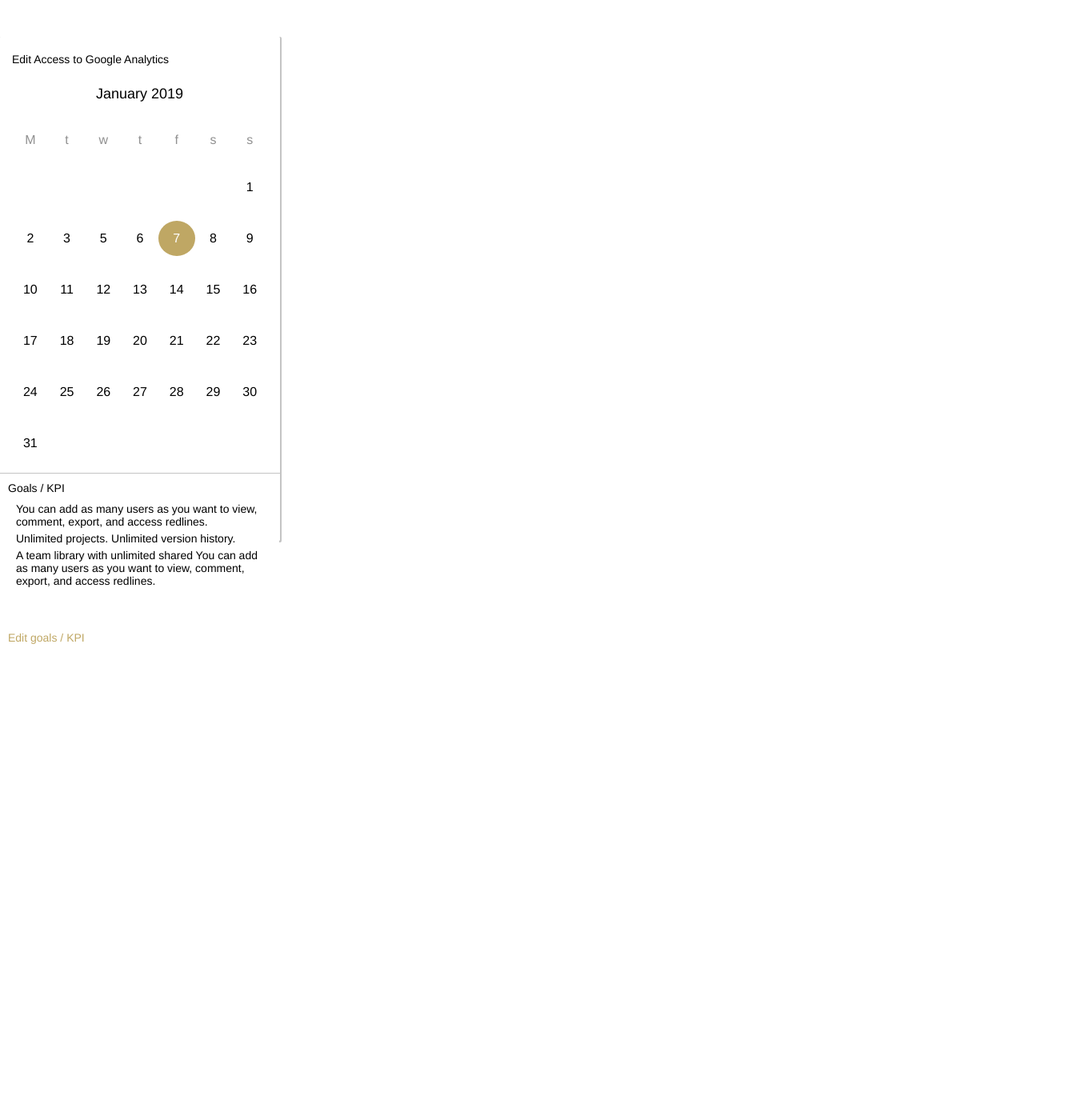
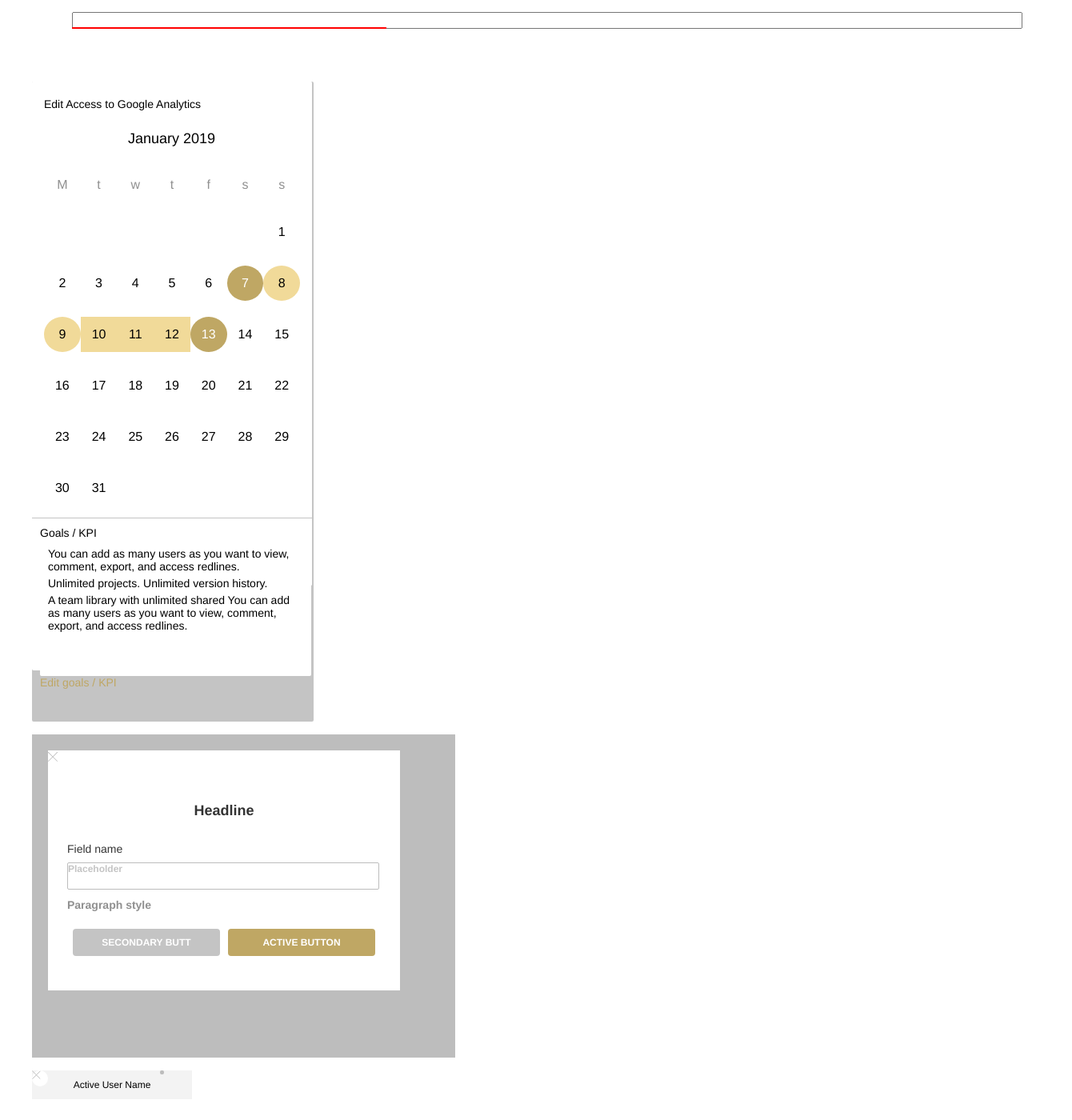
Before and after one commit to Vprokv/React_lessen1, a React (Create React App) app: page / in a window 1280 px wide. Shown: the part 96-1496 px from the top of the page at 80% size, 1340 px wide, since content can reach past the window. Before the commit the page ends 901 px from the top, so only its background shows below. Built offline with nearby package versions, Linux system fonts and the light colour scheme.

Commit message:
Конец урока  с домашним заданием

```diff
--- a/src/App.css
+++ b/src/App.css
@@ -5,7 +5,11 @@ body{
 }
 
 .App {
+  display: grid;
+ grid-gap: 1em;
   width: 100%;
+  padding: 20px;
+  margin: 20px;
 }
 
 .App-logo {
@@ -62,6 +66,9 @@ button {
   background: #C4C4C4;
 }
 
+.button-color-#F3F3F3{
+  background: #F3F3F3;
+}
 .write-color-black {
   color: #000000;
 }
@@ -73,6 +80,8 @@ button {
 }
 
 .button-usual {
+  width: 184px;
+  height: 34px;
   font-family: Helvetica;
   font-style: normal;
   font-weight: bold;
@@ -83,8 +92,98 @@ button {
   text-transform: uppercase;
   color: #FFFFFF;
   border-radius: 4px;
+  margin: 5px;
+
+}
+
+.Headline-container{
+  width: 489px;
+  height: 364px;
+  left: 2463px;
+  top: 860px;
+  background: #BDBDBD;
+  padding: 20px;
+
+}
+.Headline-container-White{
+  width: 440px;
+  height: 300px;
+  left: 2487px;
+  top: 885px;
+  background: #FFFFFF;
+}
+.Headline-rectangle-white-392x21{
+  width: 392px;
+  height: 21px;
+  left: 2511px;
+  top: 932px;
+
+  font-family: Helvetica;
+  font-style: normal;
+  font-weight: bold;
+  font-size: 18px;
+  line-height: 21px;
+  text-align: center;
+  color: #333333;
+
+  padding: 47px 24px 232px 24px ;
+}
+
+.Headline-rectangle-white-227x17{
+  width: 390px;
+  height: 34px;
 
 
+  font-family: Helvetica;
+  font-style: normal;
+  font-weight: normal;
+  font-size: 14px;
+  /*line-height: 140%;*/
+  display: flex;
+  align-items: center;
+  justify-content: left;
+
+  padding: 20px 0px 0px 0px;
+}
+.place-holder{
+  width: 390px;
+  height: 34px;
+  left: 22px;
+  top: 2px;;
+
+  background: #FFFFFF;
+  border: 1px solid #BDBDBD;
+  box-sizing: border-box;
+  border-radius: 2px;}
+
+ .Paragraph-style{
+   width: 392px;
+   height: 44px;
+   left: 2512px;
+   top: 1040px;
+
+ }
+.Paragraph-style-1{
+  font-size: 14px;
+  line-height: 140%;
+
+  color: #909090;
+
+  display: flex;
+  align-items: center;
+  justify-content: left;
+  padding: 10px 0px 0px 0px;
+}
+
+.place-holder-1{
+  color: #C4C4C4;
+  font-size: 12px;
+  line-height: 120%;
+
+
+  display: flex;
+  align-items: center;
+  justify-content: left;
 }
 
 .calendar-rectangle-white{
@@ -97,10 +196,11 @@ button {
 }
 .calendar-rectangle-grey{
   width: 352px;
-  height: 632px;
+  height: 800px;
   left: 2019px;
   top: 396px;
   border-radius: 2px;
+
 
 }
 .calendar-line-grey{
@@ -129,31 +229,6 @@ button {
   padding: 5px 5px 5px 10px;
 
 }
-.button-oval{
-  width: 213px;
-  height: 44px;
-  left: 2035px;
-  top: 645px;
-
-
-  background: #F1DA99;
-  border-radius: 40px;
-
-  display: flex;
-  align-items: center;
-  justify-content: center
-
-
-}
-.button-circle{
-  width: 44px;
-  height: 44px;
-  left: 2255px;
-  top: 605px;
-
-  background: #BFA764;
-  border-radius: 40px;
-}
 
 .calendar-container {
   width: 350px;
@@ -161,6 +236,51 @@ button {
   border-radius: 2px;
   padding: 20px 15px 15px 15px;
 
+}
+
+.button-Active-User-Name{
+display: grid;
+  grid-template-columns: 1fr 3fr 1fr;
+  height: 36px;
+  width: 200px;
+  background: #F3F3F3;
+
+}
+
+
+.Active-User-Name{
+
+  border-radius: 2px;
+  justify-content: center;
+  align-content: center;
+  align-items: center;
+  text-align: center;
+  font-style: normal;
+  display: flex;
+  font-size: 12px;
+  line-height: 140%;
+
+}
+
+.Ellipse-grey{
+  height: 5px;
+  width: 5px;
+  background: #BDBDBD;
+  border-radius: 2px;
+  margin: 0px;
+  display: flex;
+  align-content: center;
+  align-items: center;
+  text-align: center;
+}
+
+.Ellipse-white{
+  height: 20px;
+  width: 20px;
+  background: #FFFFFF;
+  border-radius: 20px;
+  margin: 0px;
+  display: flex;
 }
 
 .color-white {
@@ -184,7 +304,7 @@ button {
   margin: 15px;
 }
 
-.day-selected {
+.day-selected-dark {
   background: #BFA764;
   border-radius: 50%;
   height: 100%;
@@ -193,6 +313,25 @@ button {
   justify-content: center;
 }
 
+.day-selected-light-1 {
+  background: #F1DA99;
+  border-radius: 50%;
+  height: 100%;
+  width: 100%;
+  display: flex;
+  align-items: center;
+  justify-content: center;
+}
+
+.day-selected-light-2 {
+  background: #F1DA99;
+  border-radius: 0%;
+  height: 100%;
+  width: 100%;
+  display: flex;
+  align-items: center;
+  justify-content: center;
+}
 .last-column {
   grid-column: -1 / -2;
 }
@@ -234,3 +373,12 @@ button {
 .w-100-percent {
   width: 100%;
 }
+
+vector-cross{
+  left: 0%;
+  right: 100%;
+  top: -0.01%;
+  bottom: 0.71%;
+  padding: 20px 15px 15px 15px;
+
+}
--- a/src/App.js
+++ b/src/App.js
@@ -1,4 +1,4 @@
-import { useState, useCallback, useMemo } from 'react'
+import {useState, useCallback, useMemo} from 'react'
 import logo from './logo.svg';
 import './App.css';
 
@@ -7,13 +7,15 @@ const MAX_INPUT_LENGTH = 15 // максмимальное кол-во симво
 function App() {
     const [userInput, setUserInput] = useState("")
     const handleUserInput = useCallback((e) => {
-        const { target: { value } } = e
+        const {target: {value}} = e
         console.log('длинна инпута', value.length)
         setUserInput(value)
+
+
     }, [])
     const underLineInputStyles = useMemo(() => {
-        // console.log('считается 1 раз')
-        return ({ width: `${5/ MAX_INPUT_LENGTH * 100}%`, background: "red" })
+        console.log('считается 1 раз')
+        return ({width: `${5 / MAX_INPUT_LENGTH * 100}%`, background: "red"})
     }, [])
 
     // const underLineInputStyles2 = useMemo(() => {
@@ -70,15 +72,16 @@ function App() {
                             <span className="last-column">1</span>
                             <span>2</span>
                             <span>3</span>
+                            <span>4</span>
                             <span>5</span>
                             <span>6</span>
-                        <span className="day-selected color-white">7</span>
-                        <span>8</span>
-                        <span>9</span>
-                        <span>10</span>
-                        <span>11</span>
-                        <span>12</span>
-                        <span>13</span>
+                            <span className="day-selected-dark color-white">7</span>
+                            <span className="day-selected-light-1">8</span>
+                            <span className="day-selected-light-1">9</span>
+                            <span className="day-selected-light-2">10</span>
+                            <span className="day-selected-light-2">11</span>
+                            <span className="day-selected-light-2">12</span>
+                            <span className="day-selected-dark color-white">13</span>
                             <span>14</span>
                             <span>15</span>
                             <span>16</span>
@@ -125,7 +128,57 @@ function App() {
                         </div>
                     </div>
                 </div>
+
             </div>
+            <div className="Headline-container">
+                <div className="Headline-container-White">
+                    <div className="vector-cross">
+                        <svg width="12" height="12" viewBox="0 0 12 12" fill="none"
+                             xmlns="http://www.w3.org/2000/svg">
+                            <g clip-path="url(#clip0)">
+                                <path
+                                    d="M5.42641 5.95899L0.11491 11.2705C-0.0326524 11.4181 -0.0326524 11.6571 0.11491 11.8047C0.188598 11.8786 0.285348 11.9153 0.38191 11.9153C0.47866 11.9153 0.575223 11.8786 0.64891 11.8047L6.00035 6.45324L11.3518 11.8047C11.4257 11.8786 11.5222 11.9153 11.6188 11.9153C11.7154 11.9153 11.8121 11.8786 11.8858 11.8047C12.0333 11.6571 12.0333 11.4181 11.8858 11.2705L6.57447 5.95899L11.8893 0.643742C12.0369 0.49618 12.0369 0.257117 11.8893 0.109555C11.7418 -0.0378203 11.5027 -0.0378203 11.3554 0.109555L6.00054 5.46474L0.64516 0.109742C0.497598 -0.0376328 0.258723 -0.0376328 0.11116 0.109742C-0.0364023 0.257305 -0.0364023 0.496367 0.11116 0.64393L5.42641 5.95899Z"
+                                    fill="#BDBDBD"/>
+                            </g>
+                            <defs>
+                                <clipPath id="clip0">
+                                    <rect width="12" height="12" fill="white"/>
+                                </clipPath>
+                            </defs>
+                        </svg>
+                        <div className="Headline-rectangle-white-392x21">Headline
+                            <div className="Headline-rectangle-white-227x17">Field name
+                            </div>
+
+                            <div className="place-holder">
+                                <div className="place-holder-1">Placeholder</div>
+                            </div>
+                            <div className="Paragraph-style">
+                                <div className="Paragraph-style-1">Paragraph style</div>
+                            </div>
+                            <button className="button-usual button-color-grey">
+                                SECONDARY BUTT
+                            </button>
+                            <button className="button-usual button-color-gold">
+                                ACTIVE BUTTON
+                            </button>
+                        </div>
+                    </div>
+                </div>
+            </div>
+            <div className="button-Active-User-Name">
+                <div className="Ellipse-white">
+                    <svg width="11" height="12" viewBox="0 0 11 12" fill="none" xmlns="http://www.w3.org/2000/svg">
+                        <line x1="0.353553" y1="0.646447" x2="10.253" y2="10.5459" stroke="#BDBDBD"/>
+                        <line x1="0.51754" y1="10.6709" x2="10.417" y2="0.771366" stroke="#BDBDBD"/>
+                    </svg>
+
+                </div>
+                <div className="Active-User-Name"> Active User Name</div>
+                <div className="Ellipse-grey"></div>
+
+            </div>
+
 </div>
     );
 }
```
Lines whose indentation alone changed are shown as unchanged.
